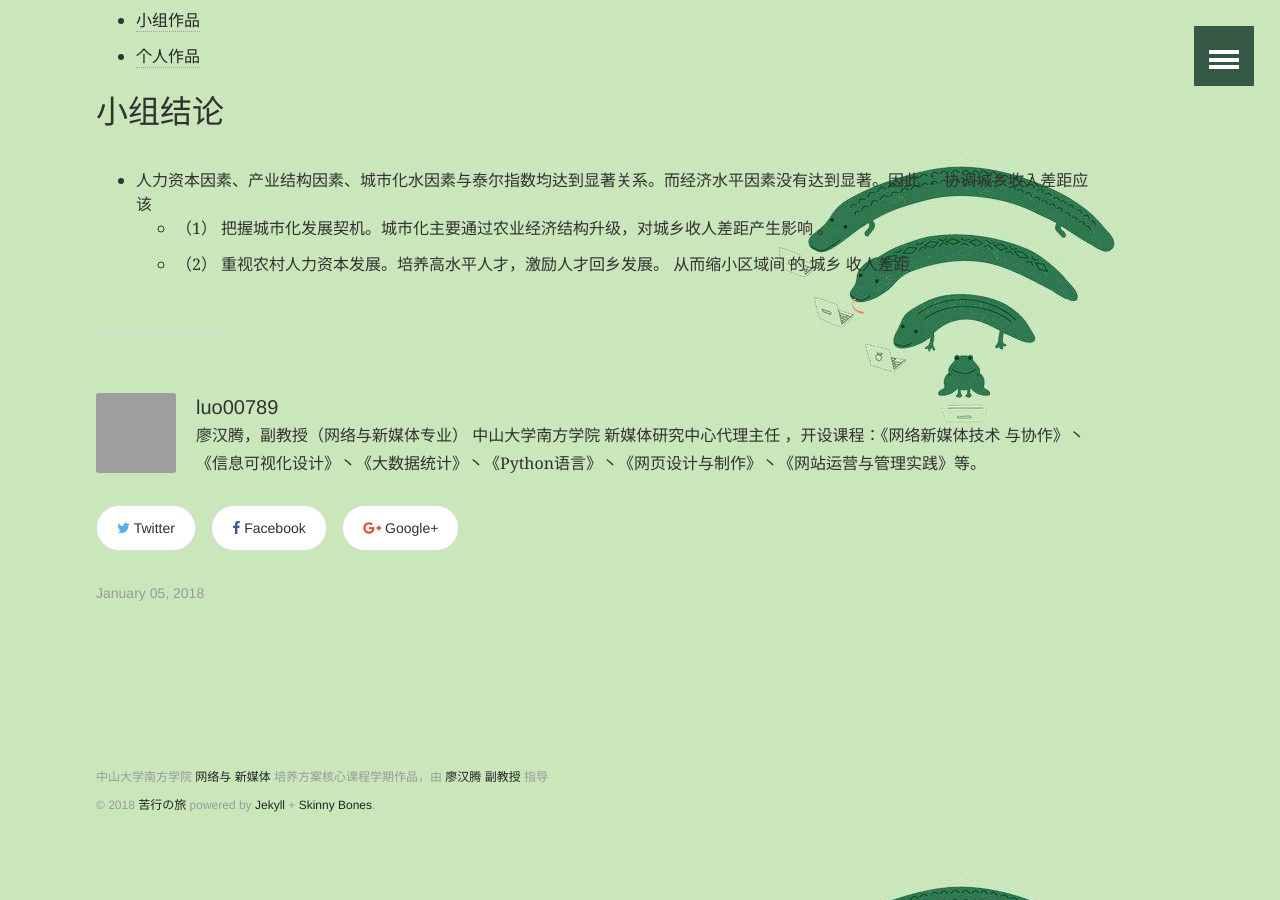
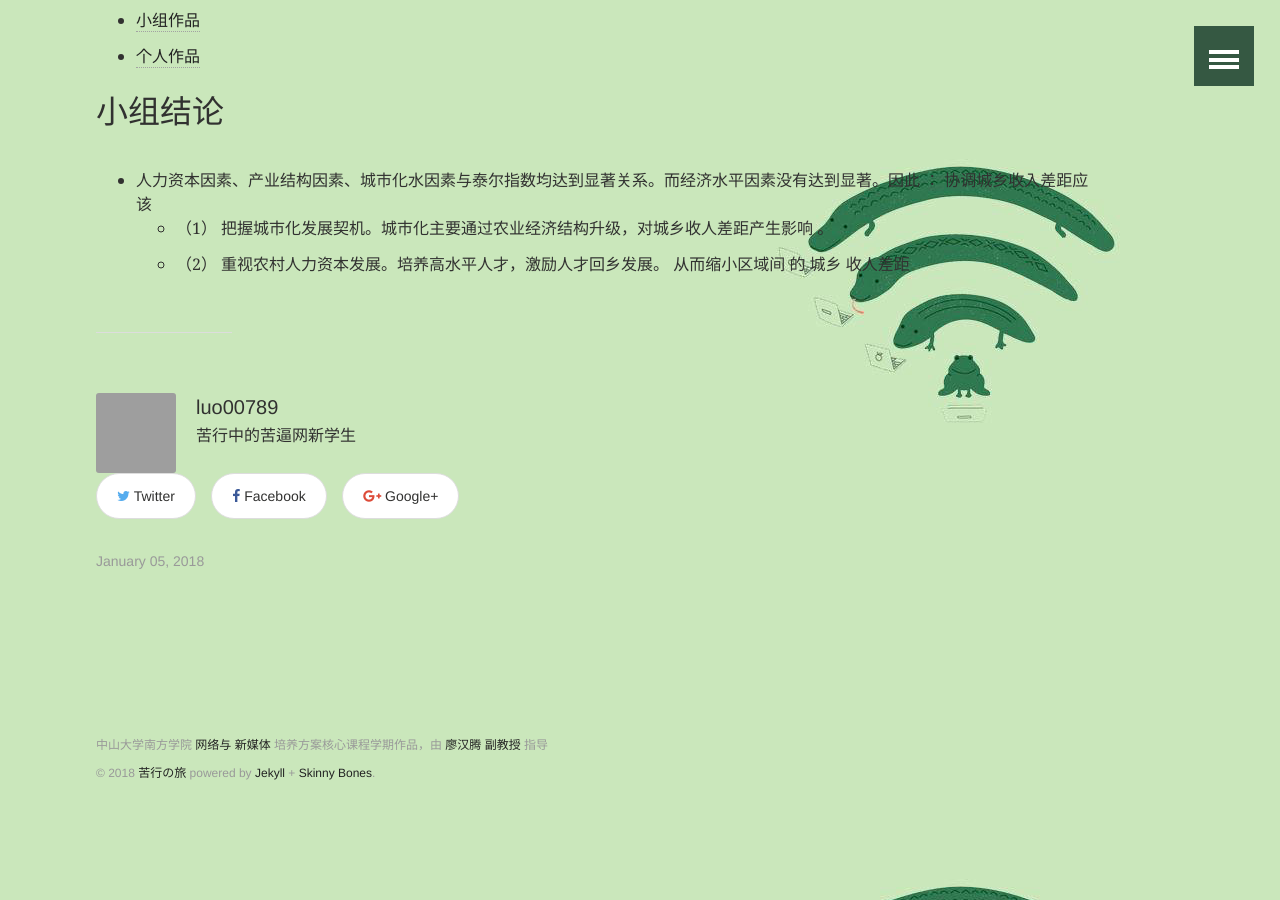
Before and after one commit to luo00789/luo00789.github.io, a Jekyll site: the page built from _posts/2018-01-05-tableau期中.md, in a window 1280 px wide and 900 px high, scrolled down 697 px. Built offline with Jekyll 4.4.1, drawn with Linux system fonts in a browser that asks for light colours.

Commit message:
修改bio

```diff
--- a/_config.yml
+++ b/_config.yml
@@ -35,8 +35,7 @@ owner:
   google:
     ad-client:
     ad-slot:
-  bio: "廖汉腾，副教授（网络与新媒体专业） 中山大学南方学院 新媒体研究中心代理主任 ，开设课程：《网络新媒体技术
-  与协作》丶《信息可视化设计》丶《大数据统计》丶《Python语言》丶《网页设计与制作》丶《网站运营与管理实践》等。"
+  bio: "苦行中的苦逼网新学生"
   avatar: yixiu.jpg # 160x160 px image for author byline
   disqus-shortname:
 
```
